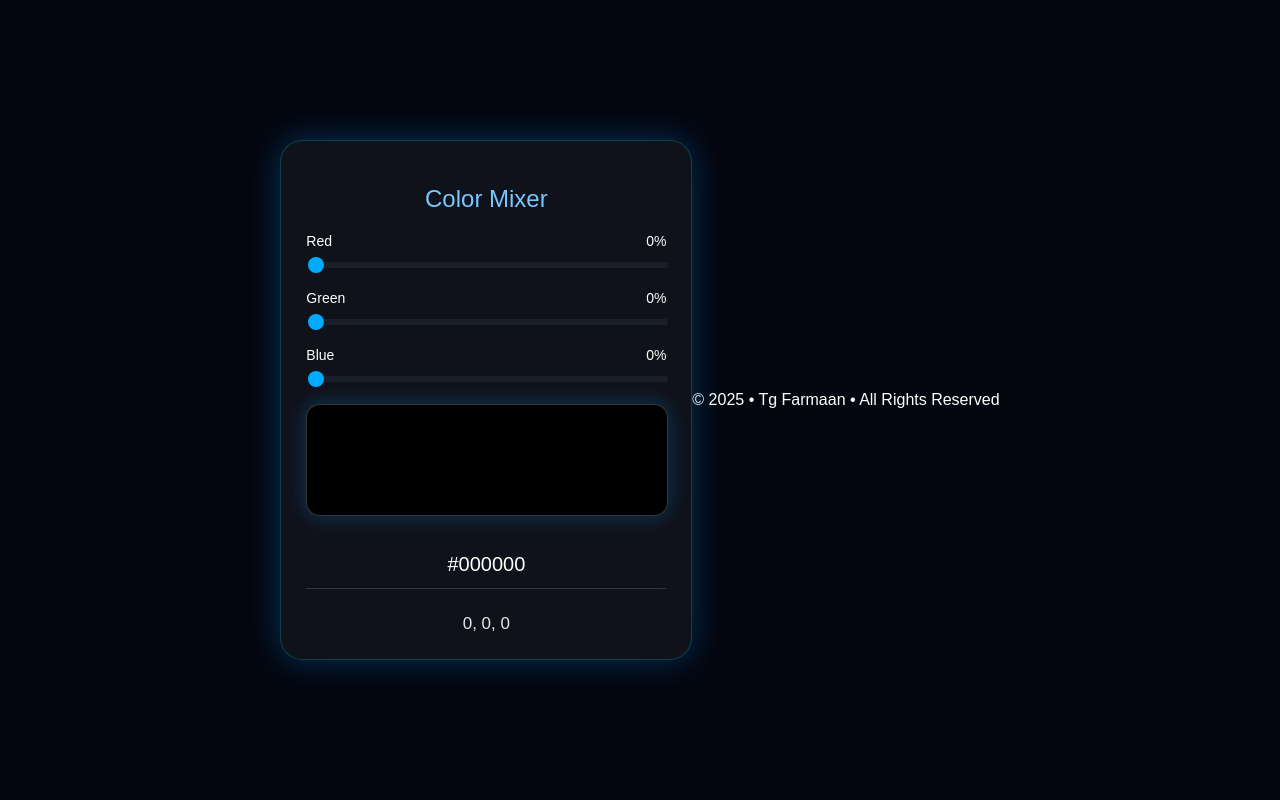
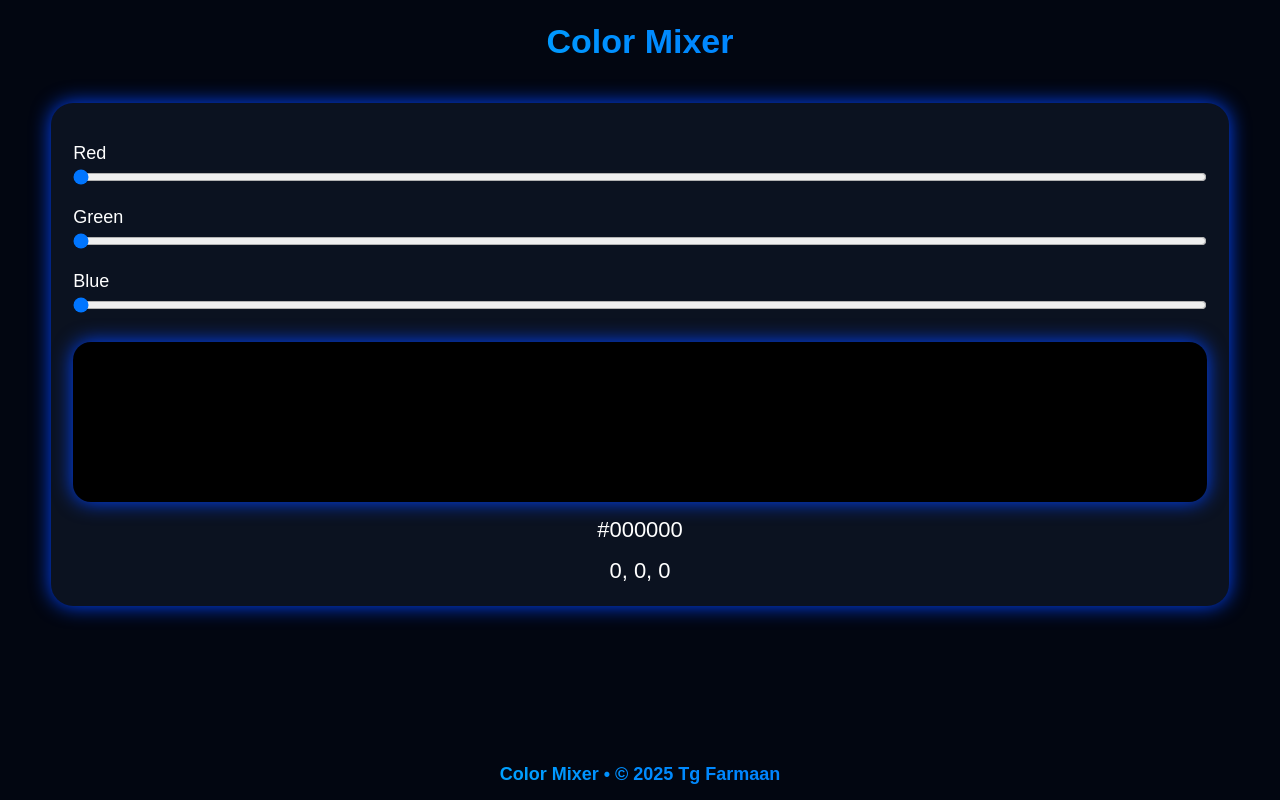
Before and after one commit to Codewith-TG/Color-Mixer, a plain HTML site: page index.html in a window 1280 px wide. Drawn offline with Linux system fonts and the light colour scheme.

Commit message:
Add files via upload

```diff
--- a/index.html
+++ b/index.html
@@ -3,157 +3,131 @@
 <head>
     <meta charset="UTF-8">
     <meta name="viewport" content="width=device-width, initial-scale=1.0">
+    <meta name="description" content="Advanced RGB Color Mixer with Live Preview">
     <title>Color Mixer</title>
+
     <style>
-    body {
+        * {
             margin: 0;
-        height: 100vh;
-        background: #04060f;
-        display: flex;
-        justify-content: center;
-        align-items: center;
-        font-family: Poppins, sans-serif;
-        color: white;
+            padding: 0;
+            box-sizing: border-box;
         }
 
-    .container {
-        width: 360px;
-        padding: 25px;
-        border-radius: 22px;
-        backdrop-filter: blur(18px);
-        background: rgba(255, 255, 255, 0.05);
-        box-shadow: 0 0 35px rgba(0, 150, 255, 0.3);
-        border: 1px solid rgba(0,255,255,0.2);
+        body {
+            background: #020611;
+            font-family: Arial, sans-serif;
+            min-height: 100vh;
+            display: flex;
+            flex-direction: column;
+            color: #fff;
         }
 
-    h2 {
+        header {
             text-align: center;
-        margin-bottom: 20px;
-        color: #78c7ff;
-        font-weight: 500;
+            padding: 22px 0;
+            font-size: 34px;
+            background: linear-gradient(90deg, #00eaff, #008cff, #0066ff);
+            -webkit-background-clip: text;
+            color: transparent;
+            font-weight: bold;
         }
 
-    .sliderGroup {
-        margin-bottom: 18px;
+        /* ⭐ Wide Mixer Box (Original Style Back) */
+        .mixer-box {
+            width: 92%;
+            margin: 20px auto;
+            padding: 22px;
+            border-radius: 22px;
+            background: #0b1220;
+            box-shadow: 0 0 20px #0044ff;
         }
 
         label {
-        display: flex;
-        justify-content: space-between;
-        font-size: 14px;
-        margin-bottom: 5px;
+            font-size: 18px;
+            display: block;
+            margin-top: 18px;
         }
 
         input[type="range"] {
             width: 100%;
-        height: 6px;
-        background: #1b1f2a;
-        border-radius: 10px;
-        appearance: none;
+            margin-top: 5px;
         }
 
-    input[type="range"]::-webkit-slider-thumb {
-        appearance: none;
-        width: 16px;
-        height: 16px;
-        background: #00aaff;
-        border-radius: 50%;
-        cursor: pointer;
+        #preview {
+            width: 100%;
+            height: 160px;
+            margin-top: 25px;
+            border-radius: 18px;
+            background: #000;
+            box-shadow: 0 0 20px #0044ff;
         }
 
-    .colorPreview {
-        width: 100%;
-        height: 110px;
-        border-radius: 14px;
-        margin-top: 18px;
-        margin-bottom: 25px;
-        border: 1px solid rgba(255,255,255,0.2);
-        box-shadow: 0 0 20px rgba(0,150,255,0.3);
+        .value {
+            text-align: center;
+            margin-top: 15px;
+            font-size: 22px;
         }
 
-    .valueBox {
+        /* Footer Always Bottom */
+        footer {
             text-align: center;
-        padding: 12px 0;
-        font-size: 20px;
-        margin-bottom: 25px;  /* Yahan extra gap diya */
-        border-bottom: 1px solid rgba(255,255,255,0.15);
+            padding: 15px 0;
+            margin-top: auto;
+            background: linear-gradient(90deg, #00eaff, #008cff, #0066ff);
+            -webkit-background-clip: text;
+            color: transparent;
+            font-weight: bold;
+            font-size: 18px;
         }
-
-    .rgbBox {
-        text-align: center;
-        font-size: 17px;
-        opacity: 0.9;
-        margin-top: 10px;
-    }
-    footer{
-        text-align: center;
     </style>
 </head>
 <body>
 
-<div class="container">
-    <h2>Color Mixer</h2>
+<header>Color Mixer</header>
 
-    <!-- Sliders -->
-    <div class="sliderGroup">
-        <label>Red <span id="rPercent">0%</span></label>
+<div class="mixer-box">
+    <label>Red</label>
     <input type="range" id="red" min="0" max="255" value="0">
+
+    <label>Green</label>
+    <input type="range" id="green" min="0" max="255" value="0">
+
+    <label>Blue</label>
+    <input type="range" id="blue" min="0" max="255" value="0">
+
+    <div id="preview"></div>
+
+    <div class="value" id="hexValue">#000000</div>
+    <div class="value" id="rgbValue">0, 0, 0</div>
 </div>
 
-    <div class="sliderGroup">
-        <label>Green <span id="gPercent">0%</span></label>
-        <input type="range" id="green" min="0" max="255" value="0">
-    </div>
-
-    <div class="sliderGroup">
-        <label>Blue <span id="bPercent">0%</span></label>
-        <input type="range" id="blue" min="0" max="255" value="0">
-    </div>
-
-    <!-- Color Preview -->
-    <div class="colorPreview" id="output"></div>
-
-    <!-- HEX Value -->
-    <div class="valueBox" id="hexValue">#000000</div>
-
-    <!-- RGB Value -->
-    <div class="rgbBox" id="rgbValue">0, 0, 0</div>
-</div>
-<footer>© 2025 • Tg Farmaan • All Rights Reserved
-</footer>
+<footer>Color Mixer • © 2025 Tg Farmaan</footer>
 
 <script>
+    const red = document.getElementById("red");
+    const green = document.getElementById("green");
+    const blue = document.getElementById("blue");
+
     function updateColor() {
-    let r = document.getElementById("red").value;
-    let g = document.getElementById("green").value;
-    let b = document.getElementById("blue").value;
+        let r = red.value;
+        let g = green.value;
+        let b = blue.value;
 
-    // % values
-    document.getElementById("rPercent").innerText = Math.round((r / 255) * 100) + "%";
-    document.getElementById("gPercent").innerText = Math.round((g / 255) * 100) + "%";
-    document.getElementById("bPercent").innerText = Math.round((b / 255) * 100) + "%";
-
-    // Apply color
-    document.getElementById("output").style.background = `rgb(${r}, ${g}, ${b})`;
-
-    // Convert to HEX
+        let rgb = `rgb(${r}, ${g}, ${b})`;
         let hex =
             "#" +
             Number(r).toString(16).padStart(2, '0') +
             Number(g).toString(16).padStart(2, '0') +
             Number(b).toString(16).padStart(2, '0');
 
+        document.getElementById("preview").style.background = rgb;
         document.getElementById("hexValue").innerText = hex.toUpperCase();
-
-    // RGB (numbers only)
         document.getElementById("rgbValue").innerText = `${r}, ${g}, ${b}`;
     }
 
-document.querySelectorAll("input").forEach(slider => {
-    slider.addEventListener("input", updateColor);
-});
-
-updateColor();
+    red.addEventListener("input", updateColor);
+    green.addEventListener("input", updateColor);
+    blue.addEventListener("input", updateColor);
 </script>
 
 </body>
```
Lines whose indentation alone changed are shown as unchanged.
